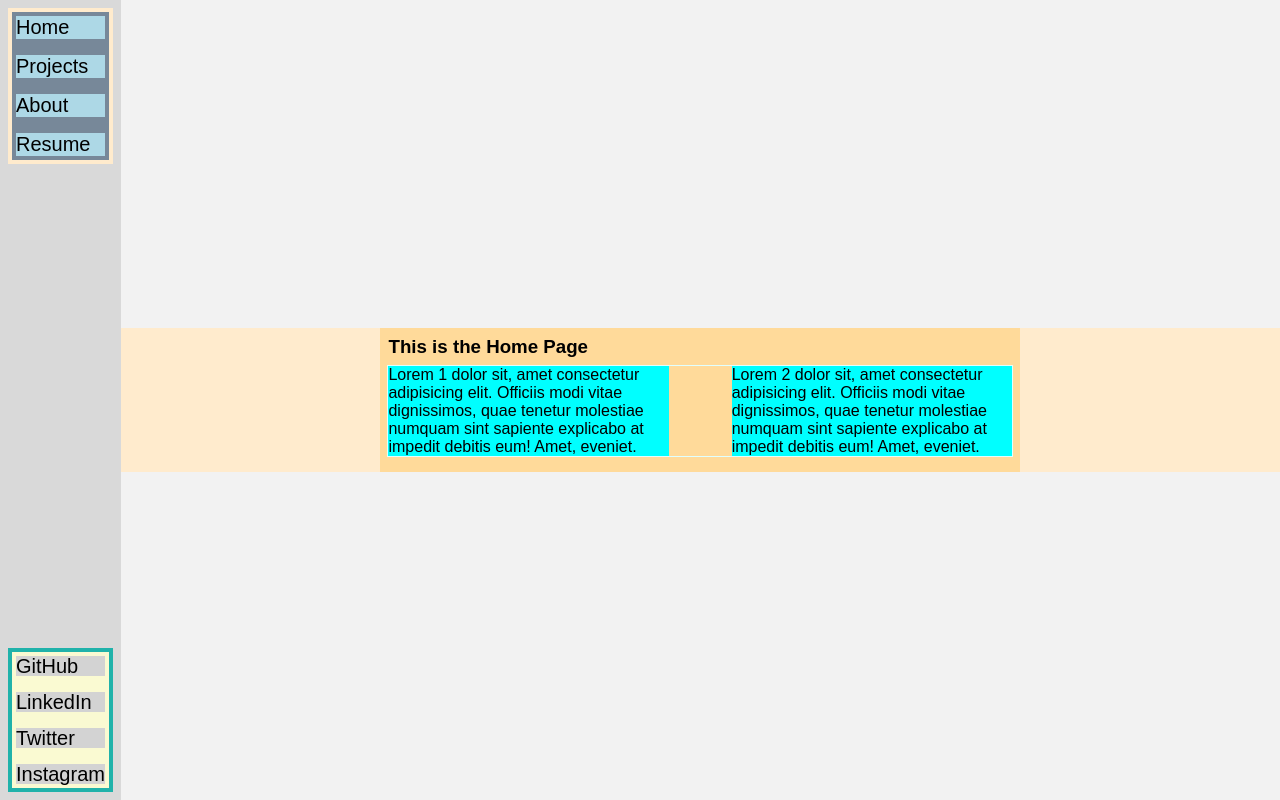
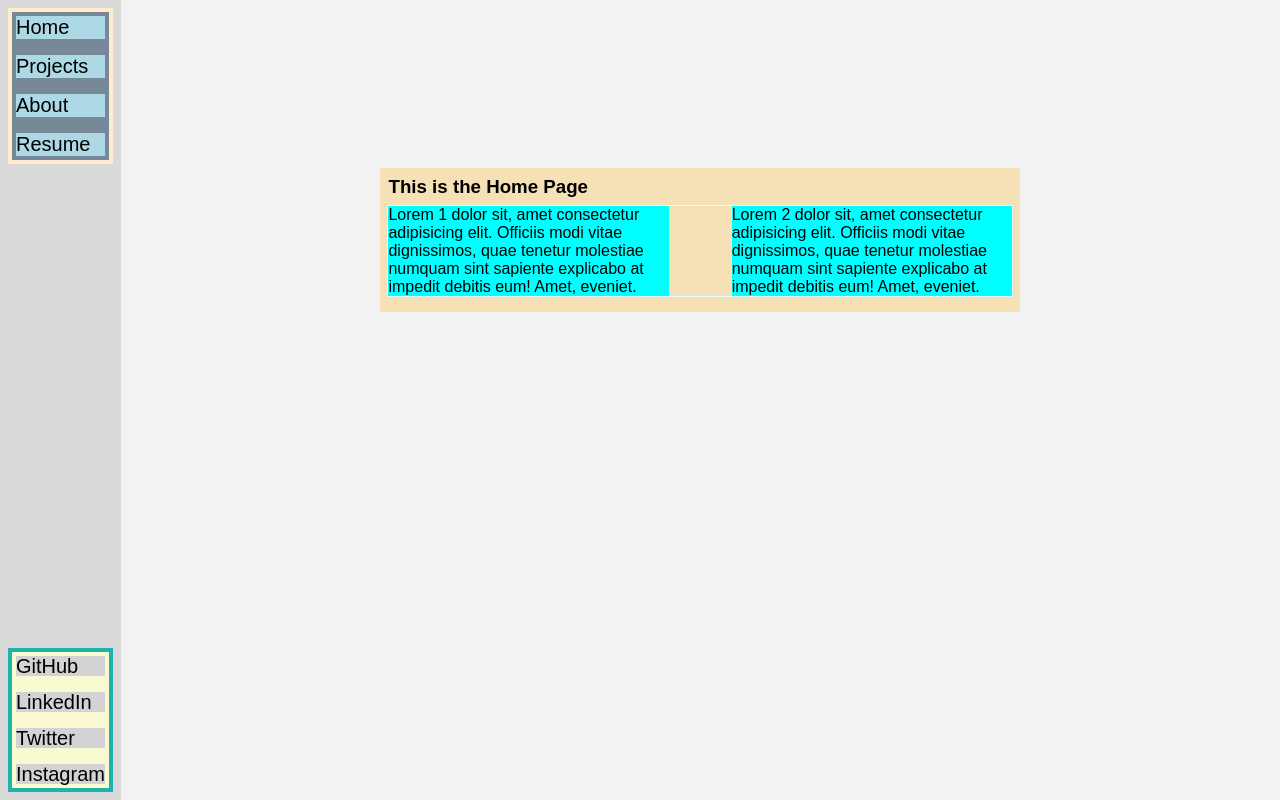
Before and after one commit to franco-ortega/portfolio-beta-01, a Next.js app: page / in a window 1280 px wide. Both pictures are taken after a click on the button "Welcome". Built offline with nearby package versions, Linux system fonts and the light colour scheme.

Commit message:
add grid to inner layout

```diff
--- a/components/layoutInner/LayoutInner.module.scss
+++ b/components/layoutInner/LayoutInner.module.scss
@@ -1,10 +1,17 @@
 .LayoutInner {
-  background-color: blanchedalmond;
-  // display: flex;
-  // align-items: center;
-  // justify-content: center;
-  // align-content: center;
-  // justify-items: center;s
-  // justify-self: center;s
-  // align-self: center;
+  // background-color: blanchedalmond;
+
+  display: grid;
+  grid-template-columns: repeat(4, 1fr);
+  grid-template-rows: repeat(5, 1fr);
+
+  & div {
+    // background-color: brown;
+    grid-column: 1 / 5;
+    grid-row: 2 / 3;
+  }
+
+  @media (width > 500px) {
+    height: 100vh;
+  }
 }
```
